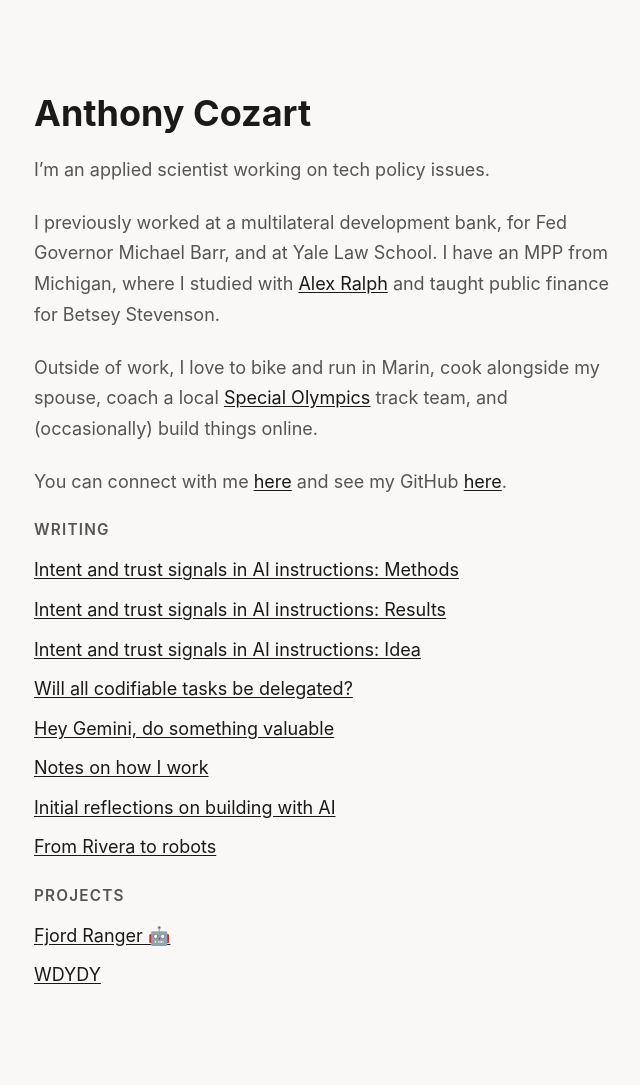
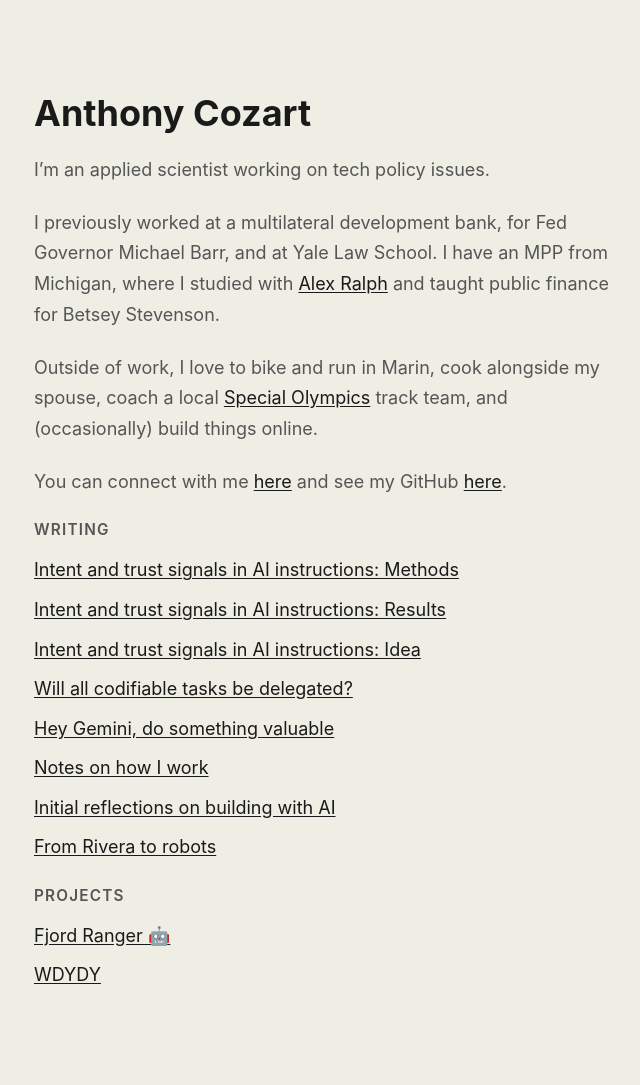
Before and after one commit to anthonycozart/anthonycozart.github.io, a Jekyll site: the page built from index.md, in a window 1280 px wide. Shown: the whole page, without its empty margins (313-953 px from the left). Built offline with Jekyll 4.4.1, drawn with Linux system fonts in a browser that asks for light colours.

Commit message:
change background color to white dove

```diff
--- a/assets/css/style.scss
+++ b/assets/css/style.scss
@@ -8,7 +8,7 @@ $mono: "Monaco", "Menlo", "Consolas", monospace;
 
 $text: #1a1a1a;
 $text-light: #555;
-$bg: #FAF8F6;
+$bg: #EFEEE5;
 $border: #e5e5e5;
 $link: #1a1a1a;
 
```
